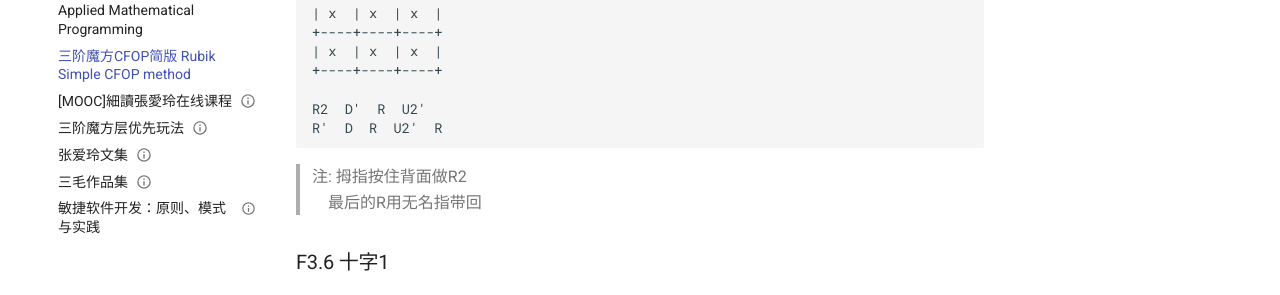
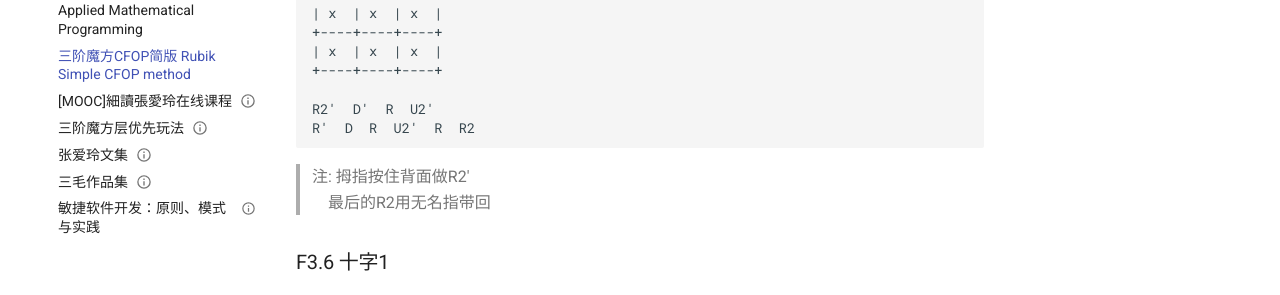
Before and after one commit to cloudecho/cloudecho.github.io, an MkDocs documentation site: the page built from docs/BOOKS/2021-08-20-rubik-simplecfop.md, in a window 1280 px wide and 900 px high, scrolled down 7329 px. Shown: the part 313-608 px from the top of the window. Built offline with MkDocs 1.6.1 and Material for MkDocs 9.7.7, drawn with Linux system fonts in a browser that asks for light colours; some of the changed text lies outside the part shown.

````diff
--- a/docs/BOOKS/2021-08-20-rubik-simplecfop.md
+++ b/docs/BOOKS/2021-08-20-rubik-simplecfop.md
@@ -375,11 +375,11 @@ Rw'  F  R
 | x  | x  | x  |
 +----+----+----+
 
-R2  D'  R  U2'
-R'  D  R  U2'  R
+R2'  D'  R  U2'
+R'  D  R  U2'  R  R2
 ```
-> 注: 拇指按住背面做R2 <br>
-  &nbsp;&nbsp;&nbsp;&nbsp;最后的R用无名指带回
+> 注: 拇指按住背面做R2' <br>
+  &nbsp;&nbsp;&nbsp;&nbsp;最后的R2用无名指带回
 
 ### F3.6 十字1
 
````
Also changed, not shown: docs/BOOKS/2022-01-09-favourite-movies.md (+2 -1 lines).
